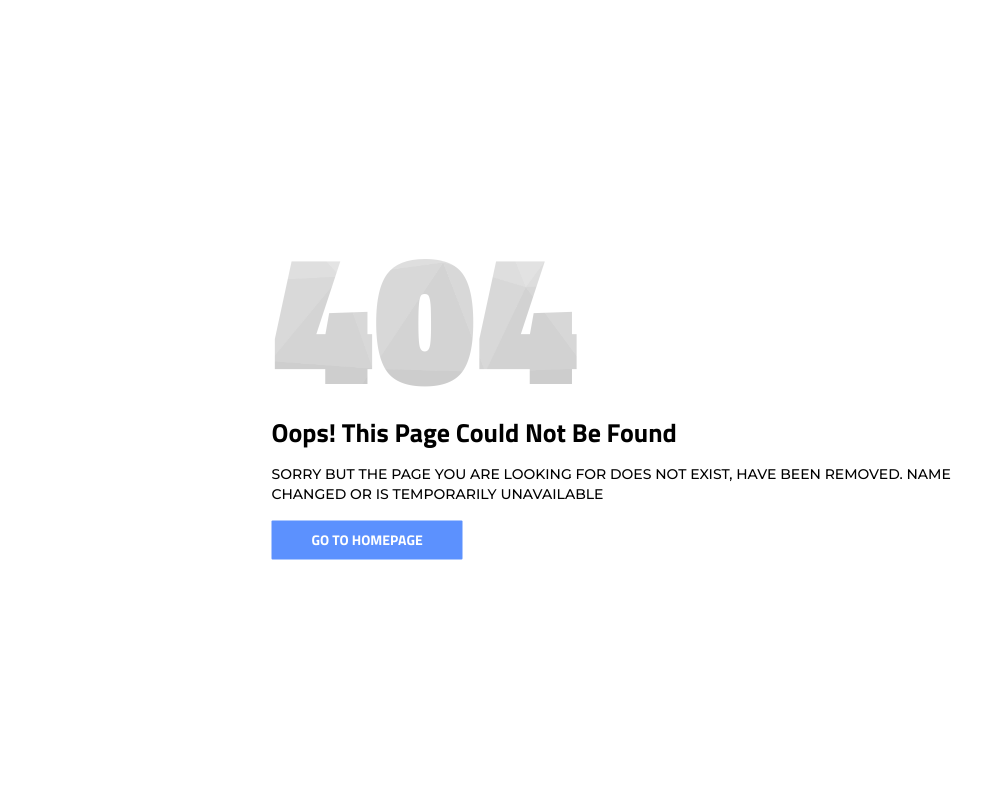
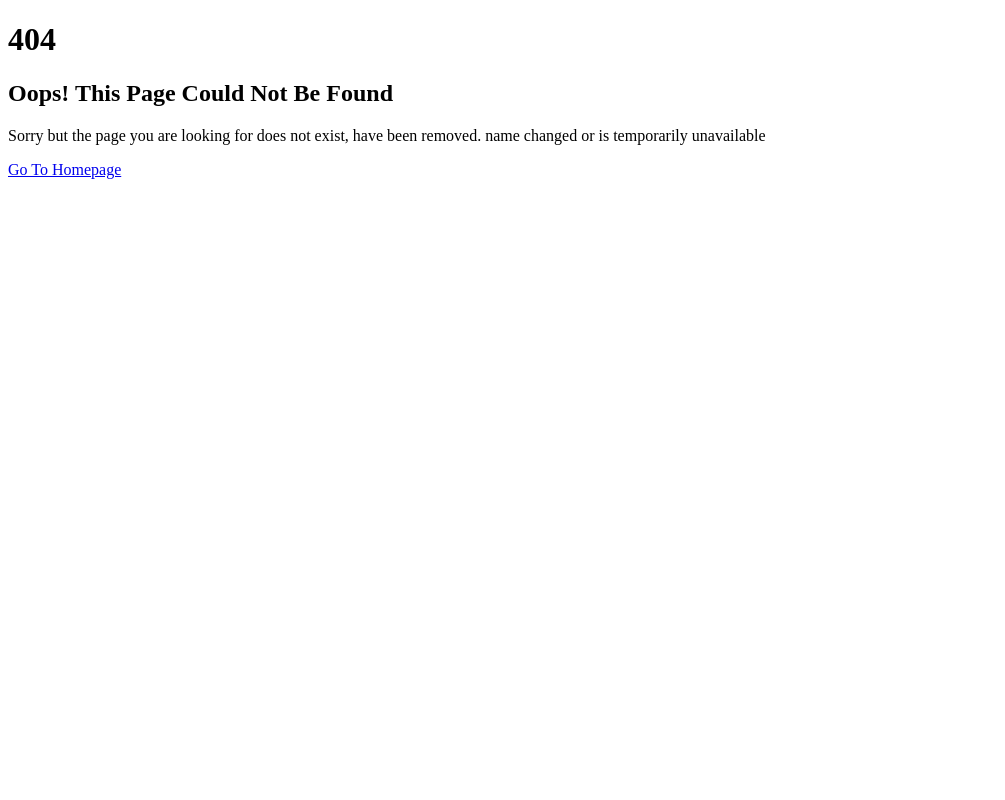
Before and after one commit to engr-sakil/TextAnalyzer, a Django app: template textAnalyzed/templates/Error.html in a window 1280 px wide. Shown: the whole page, without its empty margins (0-1005 px from the left). Run offline with Django 3.2, Linux system fonts and the light colour scheme; the template is opened without the code that fills it, so the values that code supplies are empty.

Commit message:
change error,html

```diff
--- a/textAnalyzed/templates/Error.html
+++ b/textAnalyzed/templates/Error.html
@@ -8,20 +8,6 @@
 	<!-- The above 3 meta tags *must* come first in the head; any other head content must come *after* these tags -->
 
 	<title>404 HTML Template by Colorlib</title>
-
-	<!-- Google font -->
-	<link href="https://fonts.googleapis.com/css?family=Montserrat:500" rel="stylesheet">
-	<link href="https://fonts.googleapis.com/css?family=Titillium+Web:700,900" rel="stylesheet">
-
-	<!-- Custom stlylesheet -->
-	<link type="text/css" rel="stylesheet" href="css/style.css" />
-
-	<!-- HTML5 shim and Respond.js for IE8 support of HTML5 elements and media queries -->
-	<!-- WARNING: Respond.js doesn't work if you view the page via file:// -->
-	<!--[if lt IE 9]>
-		  <script src="https://oss.maxcdn.com/html5shiv/3.7.3/html5shiv.min.js"></script>
-		  <script src="https://oss.maxcdn.com/respond/1.4.2/respond.min.js"></script>
-		<![endif]-->
 
 </head>
 
@@ -34,7 +20,7 @@
 			</div>
 			<h2>Oops! This Page Could Not Be Found</h2>
 			<p>Sorry but the page you are looking for does not exist, have been removed. name changed or is temporarily unavailable</p>
-			<a href="#">Go To Homepage</a>
+			<a href="\">Go To Homepage</a>
 		</div>
 	</div>
 
--- a/textAnalyzed/templates/css/style.css
+++ /dev/null
@@ -1,96 +0,0 @@
-* {
-  -webkit-box-sizing: border-box;
-          box-sizing: border-box;
-}
-
-body {
-  padding: 0;
-  margin: 0;
-}
-
-#notfound {
-  position: relative;
-  height: 100vh;
-}
-
-#notfound .notfound {
-  position: absolute;
-  left: 50%;
-  top: 50%;
-  -webkit-transform: translate(-50%, -50%);
-      -ms-transform: translate(-50%, -50%);
-          transform: translate(-50%, -50%);
-}
-
-.notfound {
-  max-width: 767px;
-  width: 100%;
-  line-height: 1.4;
-  padding: 0px 15px;
-}
-
-.notfound .notfound-404 {
-  position: relative;
-  height: 150px;
-  line-height: 150px;
-  margin-bottom: 25px;
-}
-
-.notfound .notfound-404 h1 {
-  font-family: 'Titillium Web', sans-serif;
-  font-size: 186px;
-  font-weight: 900;
-  margin: 0px;
-  text-transform: uppercase;
-  background: url('../img/text.png');
-  -webkit-background-clip: text;
-  -webkit-text-fill-color: transparent;
-  background-size: cover;
-  background-position: center;
-}
-
-.notfound h2 {
-  font-family: 'Titillium Web', sans-serif;
-  font-size: 26px;
-  font-weight: 700;
-  margin: 0;
-}
-
-.notfound p {
-  font-family: 'Montserrat', sans-serif;
-  font-size: 14px;
-  font-weight: 500;
-  margin-bottom: 0px;
-  text-transform: uppercase;
-}
-
-.notfound a {
-  font-family: 'Titillium Web', sans-serif;
-  display: inline-block;
-  text-transform: uppercase;
-  color: #fff;
-  text-decoration: none;
-  border: none;
-  background: #5c91fe;
-  padding: 10px 40px;
-  font-size: 14px;
-  font-weight: 700;
-  border-radius: 1px;
-  margin-top: 15px;
-  -webkit-transition: 0.2s all;
-  transition: 0.2s all;
-}
-
-.notfound a:hover {
-  opacity: 0.8;
-}
-
-@media only screen and (max-width: 767px) {
-  .notfound .notfound-404 {
-    height: 110px;
-    line-height: 110px;
-  }
-  .notfound .notfound-404 h1 {
-    font-size: 120px;
-  }
-}
--- a/textAnalyzed/textAnalyzed/views.py
+++ b/textAnalyzed/textAnalyzed/views.py
@@ -55,4 +55,4 @@ def analyzedText(request):
         return render(request, 'analyzedresult.html', params)
 
     else:
-        return HttpResponse("Error")
+        return render(request,'Error.html')
```
Also changed, not shown: textAnalyzed/templates/img/text.png (deleted).
